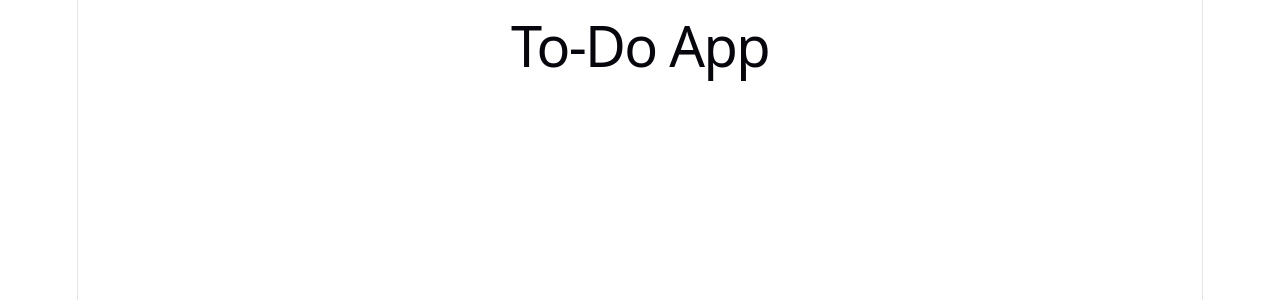
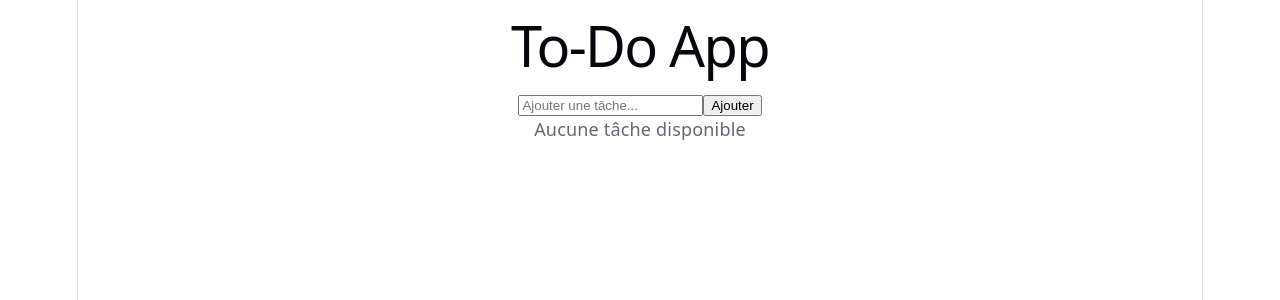
Before and after one commit to saraabbih1/Hermes, a React (Vite) app: page / in a window 1280 px wide. Shown: the top 300 px of the page. Built offline with nearby package versions, Linux system fonts and the light colour scheme.

Commit message:
feat:addtaskfunction

```diff
--- a/src/App.jsx
+++ b/src/App.jsx
@@ -1,12 +1,24 @@
 import { useState } from "react";
-import "./App.css";
+import TaskInput from "./components/TaskInput";
+import TaskList from "./components/TaskList";
 
 function App() {
   const [tasks, setTasks] = useState([]);
 
+  const addTask = (title) => {
+    const newTask = {
+      id: Date.now(),
+      title,
+      completed: false,
+    };
+    setTasks([...tasks, newTask]);
+  };
+
   return (
     <div>
       <h1>To-Do App</h1>
+      <TaskInput addTask={addTask} />
+      <TaskList tasks={tasks} />
     </div>
   );
 }
```
